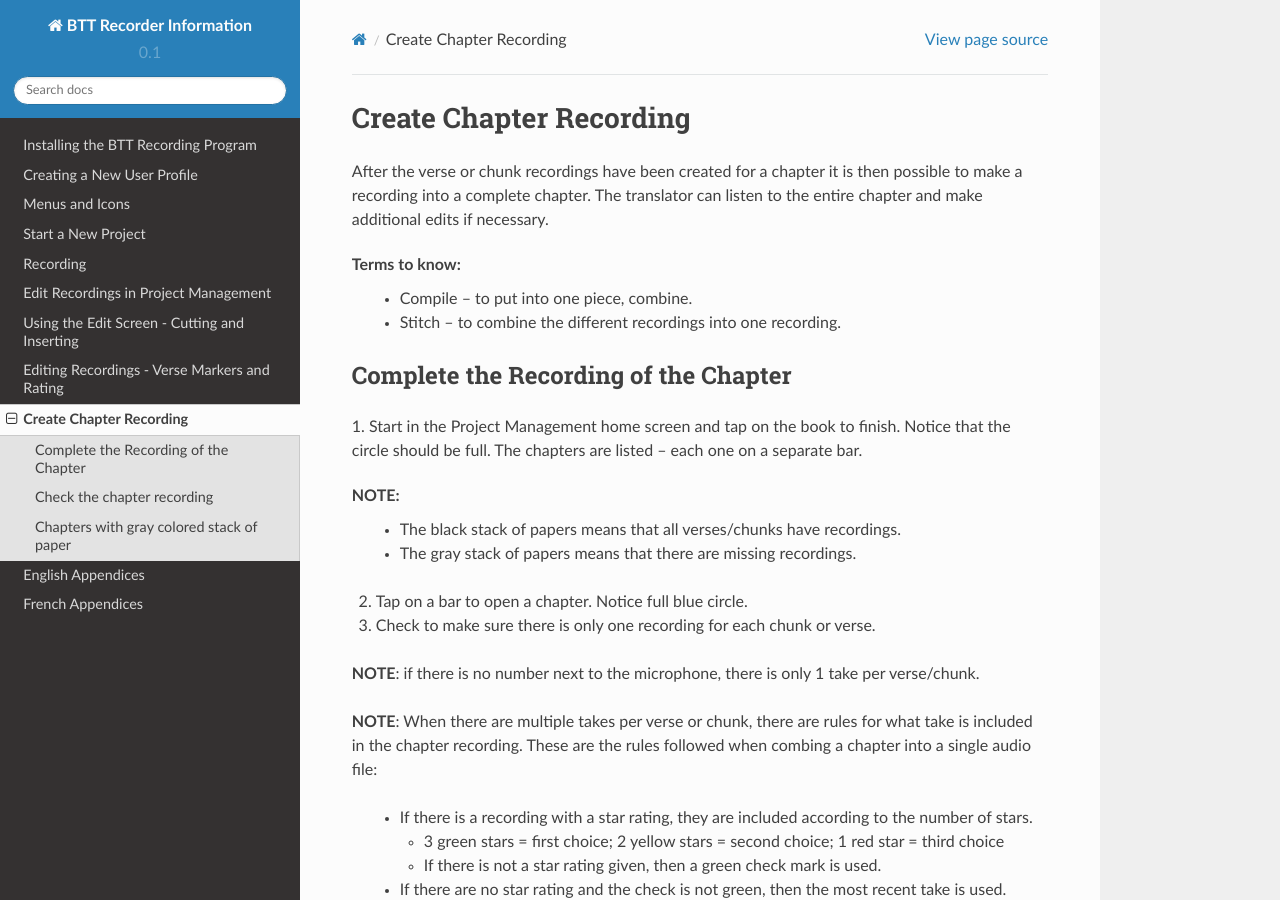
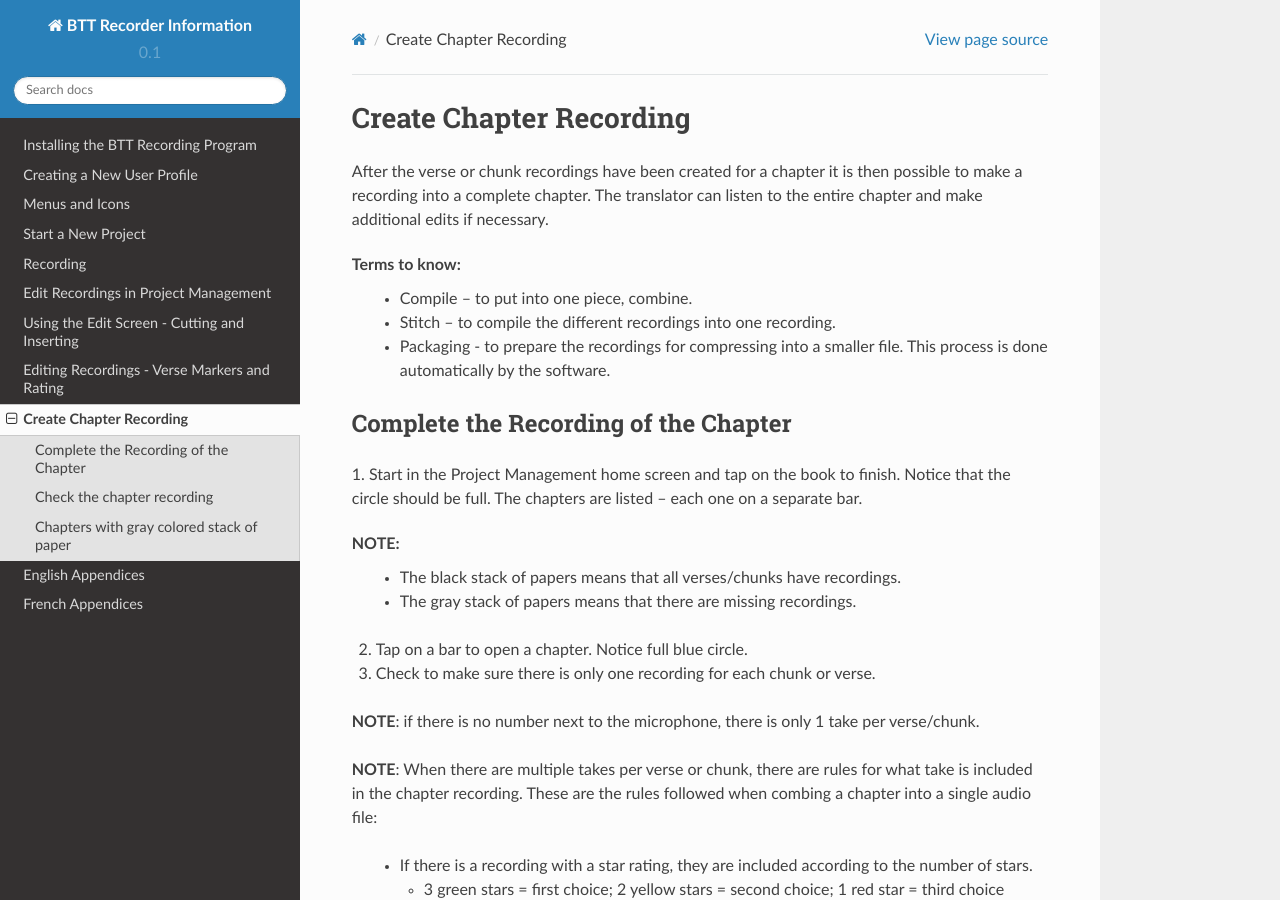
Before and after one commit to pgamer78/btt-recorder-docs, a Sphinx documentation site: the page built from docs/compiling.rst, in a window 1280 px wide and 900 px high. Built offline with Sphinx 7.4.7 and the Read the Docs theme 2.0.0, drawn with Linux system fonts in a browser that asks for light colours; pages that are not in the unit, such as notebooks, are missing from menus.

Commit message:
Update compiling.rst

```diff
--- a/docs/compiling.rst
+++ b/docs/compiling.rst
@@ -5,7 +5,8 @@ After the verse or chunk recordings have been created for a chapter it is then p
 
 **Terms to know**:
  * Compile – to put into one piece, combine.
- * Stitch – to combine the different recordings into one recording.
+ * Stitch – to compile the different recordings into one recording.
+ * Packaging - to prepare the recordings for compressing into a smaller file. This process is done automatically by the software.
 
 Complete the Recording of the Chapter
 -----
```
